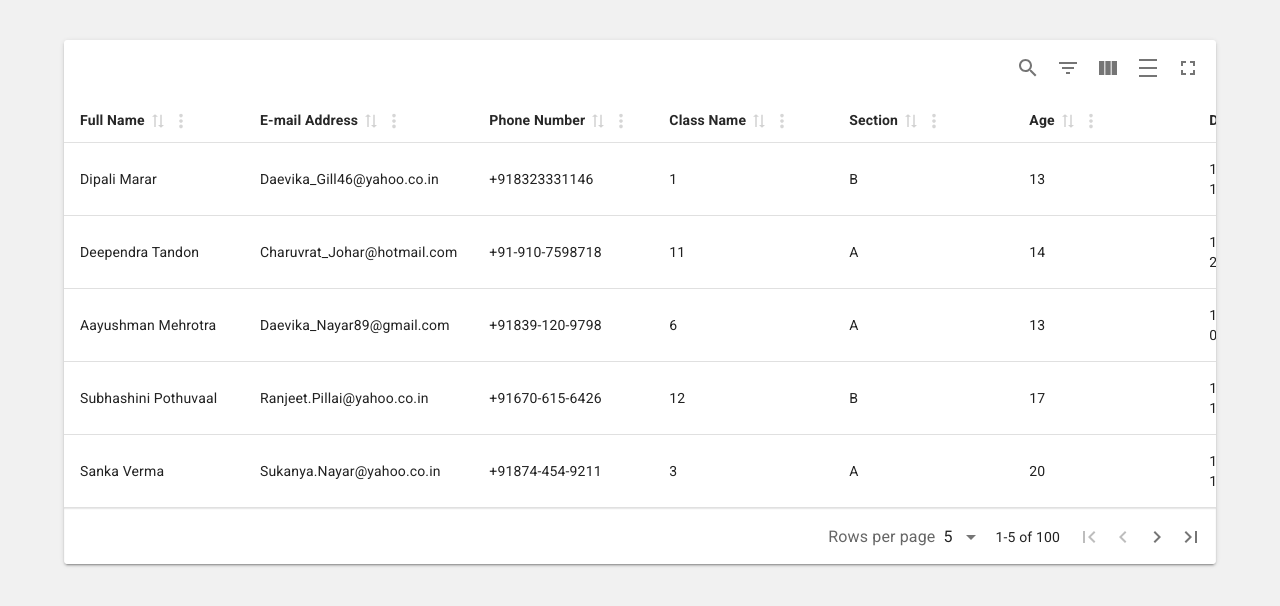
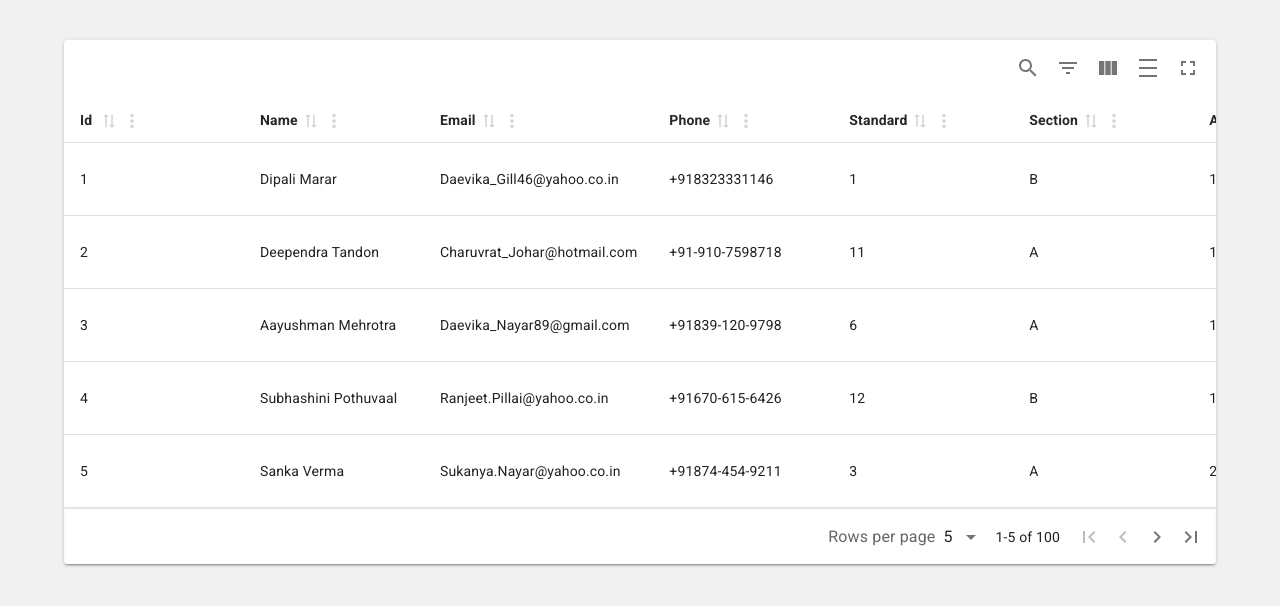
Before and after one commit to toofaniCoder/react-material-table, a React (Vite) app: page / in a window 1280 px wide. Shown: the top 606 px of the page. Built offline with nearby package versions, Linux system fonts and the light colour scheme.

Commit message:
add complex-dynamic-columns feature

```diff
--- a/package.json
+++ b/package.json
@@ -16,6 +16,8 @@
     "@mui/icons-material": "5.15.15",
     "@mui/material": "5.15.15",
     "@mui/x-date-pickers": "7.2.0",
+    "flat": "^6.0.1",
+    "lodash": "^4.17.21",
     "material-react-table": "2.12.1",
     "react": "18.2.0",
     "react-dom": "18.2.0"
--- a/src/App.jsx
+++ b/src/App.jsx
@@ -9,69 +9,80 @@ import {
 
 import STUDENTS from "./students.json";
 // console.log(STUDENTS);
+import { flatten } from "flat";
+import _ from "lodash";
 
 function App() {
   //should be memoized or stable
+  // const columns = useMemo(
+  //   () => [
+  //     {
+  //       accessorKey: "name",
+  //       header: "Full Name",
+  //     },
+  //     {
+  //       accessorKey: "email",
+  //       header: "E-mail Address",
+  //     },
+  //     {
+  //       accessorKey: "phone",
+  //       header: "Phone Number",
+  //     },
+
+  //     {
+  //       accessorKey: "standard",
+  //       header: "Class Name",
+  //     },
+
+  //     {
+  //       accessorKey: "section",
+  //       header: "Section",
+  //     },
+
+  //     {
+  //       accessorKey: "age",
+  //       header: "Age",
+  //     },
+  //     {
+  //       accessorKey: "date_of_birth",
+  //       header: "DOB",
+  //     },
+
+  //     {
+  //       accessorKey: "date_of_admission",
+  //       header: "DOA",
+  //     },
+
+  //     {
+  //       accessorKey: "address.pincode",
+  //       header: "Postal Code",
+  //     },
+
+  //     {
+  //       accessorKey: "address.city",
+  //       header: "City Name",
+  //     },
+  //     {
+  //       accessorKey: "address.street",
+  //       header: "Street Address",
+  //     },
+  //     {
+  //       accessorKey: "address.state",
+  //       header: "State Name",
+  //     },
+  //   ],
+  //   []
+  // );
+
   const columns = useMemo(
-    () => [
-      {
-        accessorKey: "name",
-        header: "Full Name",
-      },
-      {
-        accessorKey: "email",
-        header: "E-mail Address",
-      },
-      {
-        accessorKey: "phone",
-        header: "Phone Number",
-      },
-
-      {
-        accessorKey: "standard",
-        header: "Class Name",
-      },
-
-      {
-        accessorKey: "section",
-        header: "Section",
-      },
-
-      {
-        accessorKey: "age",
-        header: "Age",
-      },
-      {
-        accessorKey: "date_of_birth",
-        header: "DOB",
-      },
-
-      {
-        accessorKey: "date_of_admission",
-        header: "DOA",
-      },
-
-      {
-        accessorKey: "address.pincode",
-        header: "Postal Code",
-      },
-
-      {
-        accessorKey: "address.city",
-        header: "City Name",
-      },
-      {
-        accessorKey: "address.street",
-        header: "Street Address",
-      },
-      {
-        accessorKey:"address.state",
-        header:"State Name"
-      }
-    ],
+    () =>
+      Object.keys(flatten(STUDENTS.at(0))).map((columnId) => ({
+        accessorKey: columnId,
+        header: _.capitalize(_.lowerCase(columnId.split(".").pop())),
+        id: columnId,
+      })),
     []
   );
-
   const table = useMaterialReactTable({
     columns,
     data: STUDENTS,
```
Also changed, not shown: 1 other file (tests, documents, lock files or other folders).
